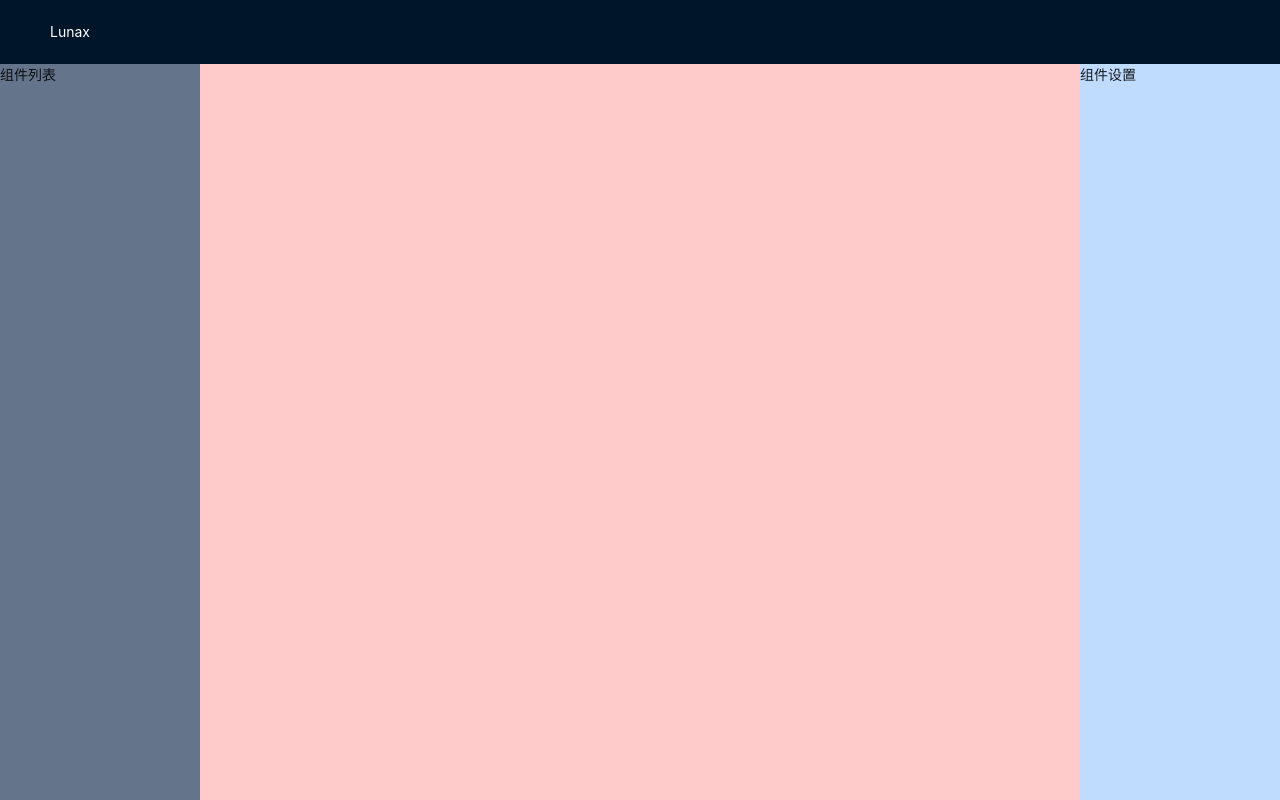
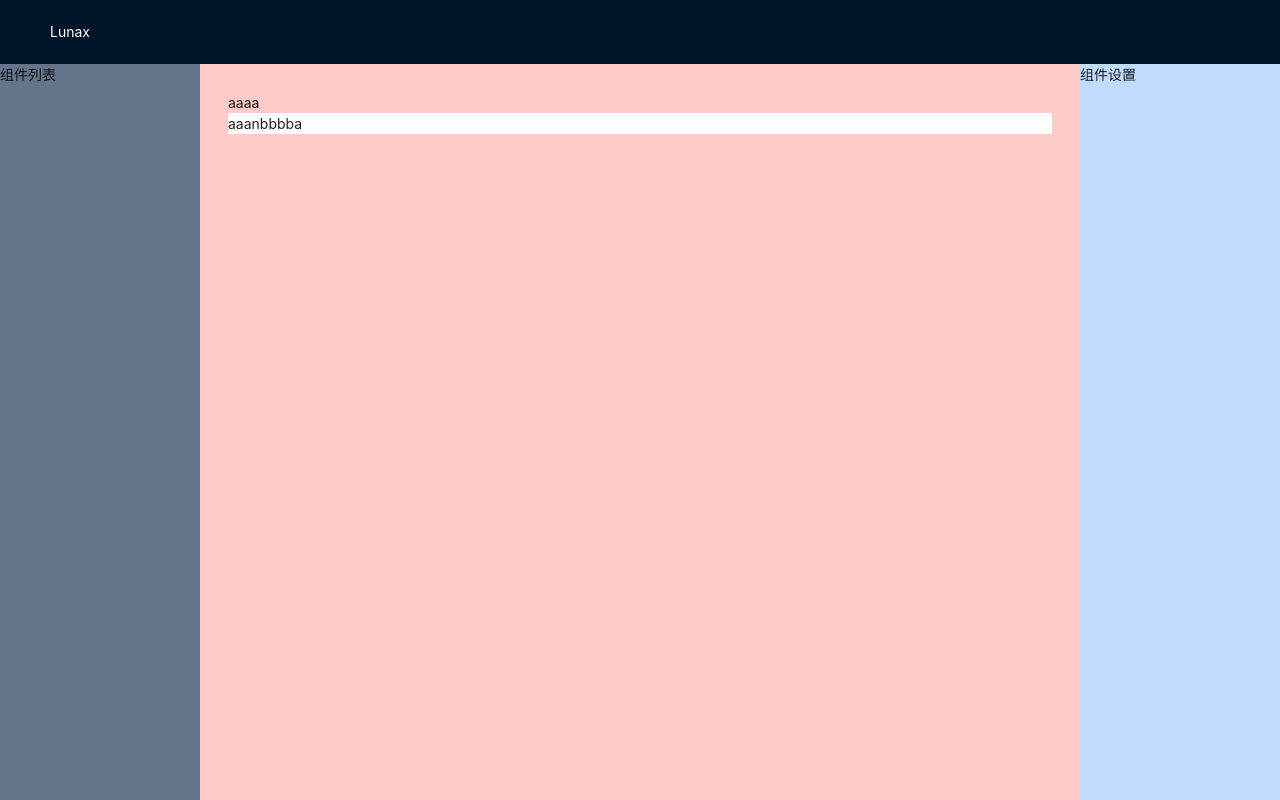
Before and after one commit to jerry-lllman/luna, a React (Vite) app in the folder packages/client/: page /editor in a window 1280 px wide. Built offline with nearby package versions, Linux system fonts and the light colour scheme.

Commit message:
refactor: 重构获取style方法及数据类型

```diff
--- a/packages/client/src/components/LText/index.tsx
+++ b/packages/client/src/components/LText/index.tsx
@@ -1,14 +1,16 @@
-import { pick } from 'lodash-es'
+import { LTextPropsType, getStyle } from '@/defaultProps'
 
-import { LTextProps, getStylePropNames } from '@/defaultProps'
+function LText(props: LTextPropsType) {
+	const styleProps = getStyle(props)
 
-
-function LText(props: LTextProps) {
-
-	const styleProps = pick<React.CSSProperties>(props, getStylePropNames(props))
+	const clickHandle = () => {
+		if (props.actionType === 'url') {
+			window.open(props.url)
+		}
+	}
 
 	return (
-		<div style={styleProps}>
+		<div style={styleProps} onClick={clickHandle}>
 			{props.text}
 		</div>
 	)
--- a/packages/client/src/defaultProps.ts
+++ b/packages/client/src/defaultProps.ts
@@ -1,6 +1,58 @@
-import { without } from 'lodash-es'
+import { without, pick } from 'lodash-es'
 
-export const commonDefaultProps = {
+interface CommonDefaultPropsType {
+	actionType?: string,
+	url?: string,
+
+	// size
+	height?: string,
+	width?: string,
+	paddingLeft?: string,
+	paddingRight?: string,
+	paddingTop?: string,
+	paddingBottom?: string,
+
+	// border type
+	borderStyle?: string,
+	borderColor?: string,
+	borderWidth?: string,
+	borderRadius?: string,
+
+	// shadow and opacity
+	boxShadow?: string,
+	opacity?: number,
+
+	// position
+	position?: React.CSSProperties["position"],
+	left?: string,
+	top?: string,
+	right?: string,
+
+	color?: React.CSSProperties["color"],
+	background?: React.CSSProperties["background"]
+}
+
+
+export interface LTextPropsType extends CommonDefaultPropsType {
+	text: string,
+	fontSize?: string,
+	fontFamily?: string,
+	fontWeight?: string,
+	fontStyle?: string,
+	textDecoration?: string,
+	lineHeight?: string,
+	textAlign?: React.CSSProperties['textAlign'],
+}
+
+
+export type ComponentPropsType = LTextPropsType
+
+
+
+const excludedTextProps = ['actionType', 'url', 'text'] as const;
+
+
+export const commonDefaultProps: CommonDefaultPropsType = {
 	// actions
 	actionType: '',
 	url: '',
@@ -28,9 +80,13 @@ export const commonDefaultProps = {
 	left: '0',
 	top: '0',
 	right: '0',
+
+	color: '#000',
+	background: ''
 }
 
-export const textDefaultProps = {
+
+export const textDefaultProps: LTextPropsType = {
 	// basic props
 	text: '正文内容',
 	fontSize: '14px',
@@ -40,19 +96,16 @@ export const textDefaultProps = {
 	textDecoration: 'none',
 	lineHeight: '1',
 	textAlign: 'left',
-	color: '#000',
-	backgroundColor: '',
 	...commonDefaultProps
 }
 
-export type LTextProps = React.CSSProperties & typeof textDefaultProps
-
-const excludedTextProps = ['actionType', 'url', 'text'] as const;
+type StyleProps = Omit<ComponentPropsType, typeof excludedTextProps[number]>
 
 // 排除一些特定属性后的到 style 相关的属性名称
-export function getStylePropNames(props: Record<string, any>) {
-	return without(Object.keys(props), ...excludedTextProps)
+export function getStylePropNames(props: ComponentPropsType) {
+	return without(Object.keys(props), ...excludedTextProps) as unknown as keyof StyleProps
 }
 
-// // 获取 textDefaultProps 中剩余的 key，即排除 excludedTextProps 后的所有 key
-// export const stylePropNames = without(Object.keys(textDefaultProps), ...excludedTextProps)
+export function getStyle(props: ComponentPropsType): StyleProps {
+	return pick(props, getStylePropNames(props))
+}
--- a/packages/client/src/pages/Editor/index.tsx
+++ b/packages/client/src/pages/Editor/index.tsx
@@ -17,7 +17,7 @@ export default function Editor() {
 				<Layout.Content className=" p-7 bg-red-200">
 					<div>
 						{
-							components.map(component => <ComponentRender {...component} />)
+							components.map(component => <ComponentRender key={component.id} {...component} />)
 						}
 					</div>
 				</Layout.Content>
--- a/packages/client/src/store/editor.ts
+++ b/packages/client/src/store/editor.ts
@@ -1,6 +1,6 @@
 import { create } from 'zustand'
 import { nanoid } from 'nanoid'
-import { LTextProps } from '@/defaultProps'
+import { ComponentPropsType } from '@/defaultProps'
 
 const NAME_TYPES = ['LText'] as const
 
@@ -17,7 +17,7 @@ export interface EditorProps {
 }
 
 export interface ComponentData {
-	props: LTextProps
+	props: ComponentPropsType
 	// 组件唯一 id
 	id: string
 	// 组件库名称 LText、LImage 等
@@ -25,7 +25,25 @@ export interface ComponentData {
 }
 
 const useEditorStore = create<EditorProps>((set) => ({
-	components: [],
+	components: [
+		{
+			props: {
+				text: "aaaa",
+				actionType: 'url',
+				url: 'https://www.bilibili.com'
+			},
+			id: nanoid(),
+			name: 'LText',
+		},
+		{
+			props: {
+				text: "aaanbbbba",
+				background: '#fff'
+			},
+			id: nanoid(),
+			name: 'LText',
+		},
+	],
 	currentElement: '',
 }))
 
```
